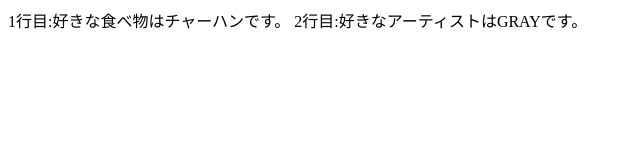
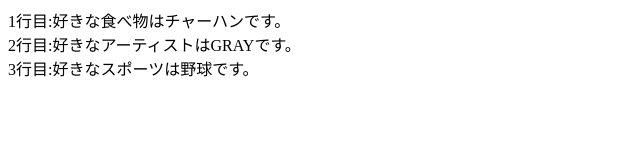
Before and after one commit to Motokazu-ito/Command-test, a plain HTML site: page index.html in a window 1280 px wide. Shown: the whole page, without its empty margins (0-640 px from the left). Drawn offline with Linux system fonts and the light colour scheme.

Commit message:
好きなスポーツ追加

```diff
--- a/index.html
+++ b/index.html
@@ -1,7 +1,8 @@
 <!DOCTYPE html>
 <html lang="ja">
     <body>
-        1行目:好きな食べ物はチャーハンです。
-        2行目:好きなアーティストはGRAYです。
+        1行目:好きな食べ物はチャーハンです。<br>
+        2行目:好きなアーティストはGRAYです。<br>
+        3行目:好きなスポーツは野球です。<br>
     </body>
 </html>
```
